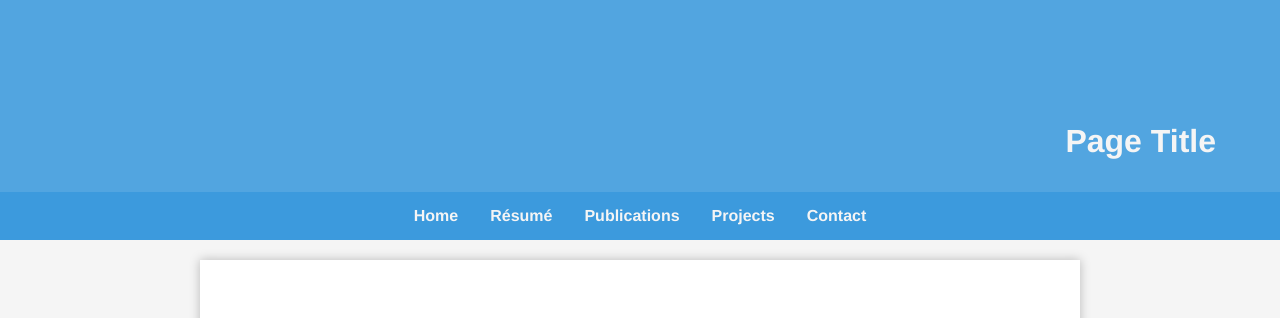
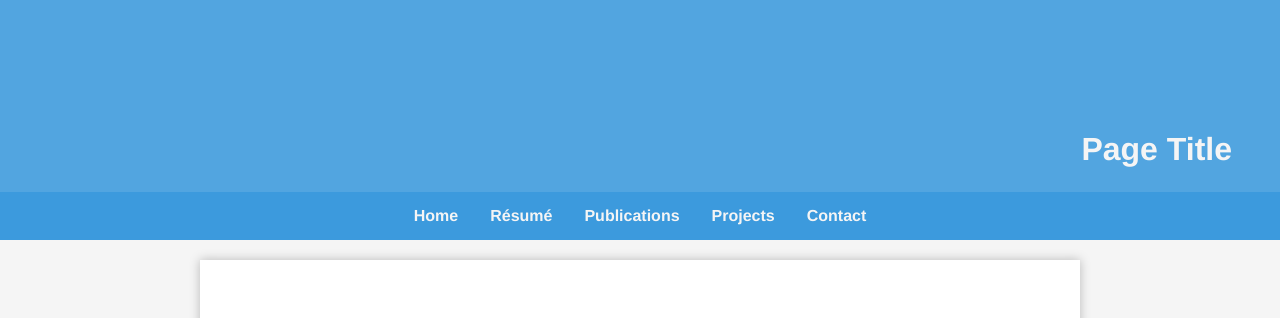
Before and after one commit to dmtveit/dmtveit.github.io, a Jekyll site: the page built from index.html, in a window 1280 px wide. Shown: the top 318 px of the page. Built offline with Jekyll 4.4.1, drawn with Linux system fonts in a browser that asks for light colours.

Commit message:
change units

```diff
--- a/css/main.css
+++ b/css/main.css
@@ -28,8 +28,8 @@
     --height-bottom-footer: var(--height-top-header);
     --height-sticky-footer: var(--height-sticky-header);
     /* margin */
-    --header-title-right-margin: 2em;
-    --header-title-bottom-margin: 1em;
+    --header-title-right-margin: 1.5em;
+    --header-title-bottom-margin: 0.75em;
     --nav-item-margin: 1em;
     /* box-shadow */
     --box-shadow: 0px 0px 10px 0px rgba(0, 0, 0, 0.25);
@@ -198,10 +198,10 @@ a:hover {
 .headerlink {
     font-size: var(--font-size-normal);
     color: var(--color-header-text);
-    margin: 1em;
+    margin: var(--nav-item-margin);
 }
 .footerlink {
     font-size: var(--font-size-normal);
     color: var(--color-header-text);
-    margin: 1em;
+    margin: var(--nav-item-margin);
 }
```
